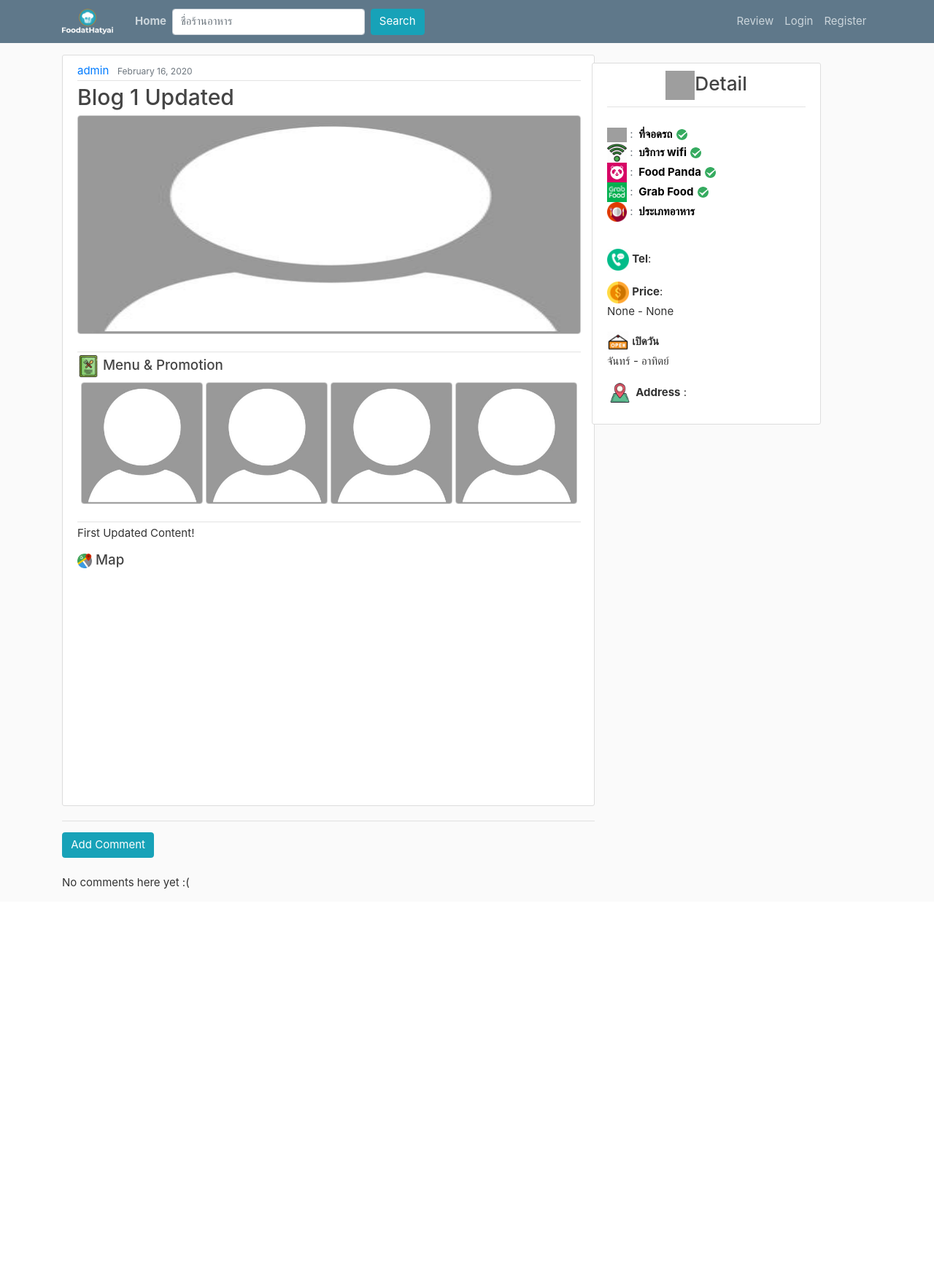
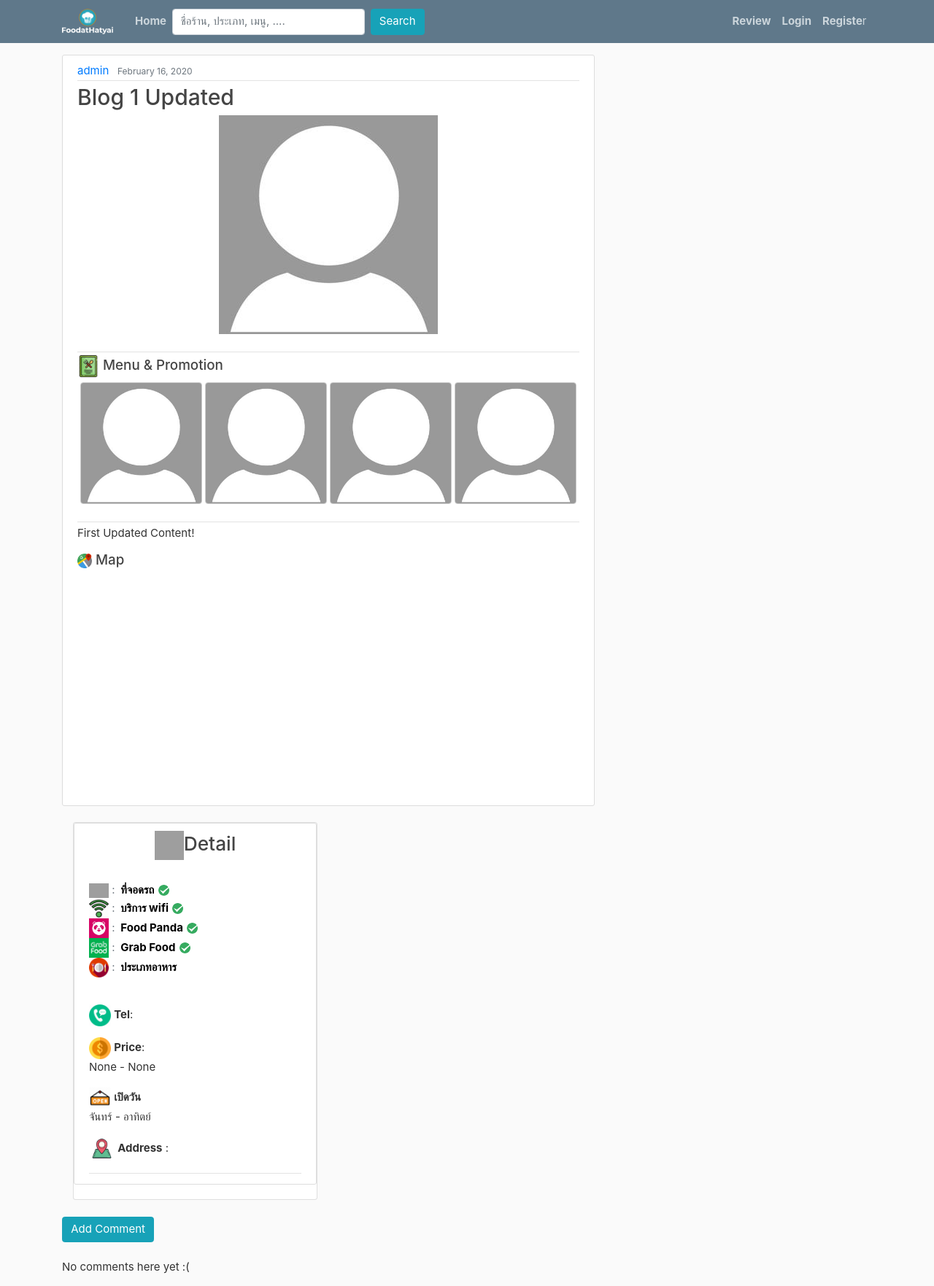
Before and after one commit to ThitiwatDisarapong/foodathatyai, a Django app: page /post/1/ in a window 1280 px wide. Shown: the whole page at 73% size. Before the commit the page ends 1219 px from the top, so only its background shows below. Run offline with Django 3.2, Linux system fonts and the light colour scheme; data comes from the database, SQL or seed files in the repository; both versions use the stored data as it was after the commit; parts of the project's set-up code (start-up, migrations or seed data) failed here and were passed over; some libraries are stand-ins or nearby versions; grey boxes are pictures that could not be loaded.

Commit message:
initial commit

```diff
--- a/blog/templates/blog/base.html
+++ b/blog/templates/blog/base.html
@@ -31,7 +31,7 @@
             <div class="navbar-nav mr-auto">
               <a class="nav-item nav-link" href="{% url 'blog-home' %}"><b>Home</b></a>
               <form method="get" action="/search" class="form-inline my-2 my-lg-0">
-                <input class="form-control mr-sm-2" type="search" placeholder="ชื่อร้านอาหาร" aria-label="Search" name="query" id="query">
+                <input class="form-control mr-sm-2" type="search" placeholder="ชื่อร้าน, ประเภท, เมนู, ...." aria-label="Search" name="query" id="query">
                 <button class="btn btn-info my-2 my-sm-0" type="submit">Search</button>
               </form>
               <!--a class="nav-item nav-link" href="{% url 'blog-about' %}"><b>About</b></a-->
@@ -48,9 +48,9 @@
 
                 <a href="{% url 'logout' %}" target="_blank" class="btn btn-outline-info" ><font color="white"><b>Logout</b></font></a>
               {% else %}
-                <a class="nav-item nav-link" href="{% url 'review' %}">Review</a>
-                <a class="nav-item nav-link" href="{% url 'login' %}">Login</a>
-                <a class="nav-item nav-link" href="{% url 'register' %}">Register</a>
+                <a class="nav-item nav-link" href="{% url 'review' %}"><b>Review</b></a>
+                <a class="nav-item nav-link" href="{% url 'login' %}"><b>Login</b></a>
+                <a class="nav-item nav-link" href="{% url 'register' %}"><b>Registe</b>r</a>
               {% endif %}
             </div>
         </div>
--- a/blog/templates/blog/post_detail.html
+++ b/blog/templates/blog/post_detail.html
@@ -1,6 +1,7 @@
 {% extends "blog/base.html" %}
 {% load static %}
 {% block content %}
+
     <article class="media content-section">
       <!--img class="rounded-circle article-img" src="{{ object.author.profile.image.url }}"-->
         <div class="media-body">
@@ -18,7 +19,7 @@
 
           <h2 class="article-title">{{ object.RestuarantName }}</a></h2>
 
-          <center><img src="{{ post.Banner.url }}"  class="w3-border w3-round" width="690" height="300"></center>
+          <center><img src="{{ post.Banner.url }}"  class="img-fluid" width="300"></center>
           <br/>
           <div class="article-metadata"></div>
           <h5><img src="{%static 'images/menu.png' %}" width="30">&nbsp;Menu & Promotion</h5>
@@ -63,58 +64,23 @@
           </center>
           <br/>
           <div class="article-metadata"></div>
-
             <p class="article-content">{{ object.content }}</p>
             <h5 ><img src="{%static 'images/googlemap.png' %}" width="20">&nbsp;Map</h5>
             <div></div>
               <iframe src="{{ object.googlemap }}"
               width="500" height="300" frameborder="0" style="border:0;" allowfullscreen=""></iframe>
 
-
-
-
         </div>
+      </article>
 
 
         <div class="col-md-6">
+          <div class="card my-4">
           <div class="content-section">
             <center><h3><img src="{%static 'images/info.png' %}" width="40"  height="40">Detail </h3></center>
-            <div class="article-metadata"></div>
+            <div class="article-metadata">
+
             <p class='text-muted'><br/>
-
-
-
-                <!-- {% if post.parking == "มี" %}
-                  <img src="{%static 'images/true.png' %}" width="20"  height="20"> &nbsp;<font color="black">ที่จอดรถ(Parking)</font> <br>
-                {% endif %}
-
-                {% if post.parking == "ไม่มี" %}
-                <img src="{%static 'images/false.png' %}" width="20"  height="20"> &nbsp;<font color="black">ที่จอดรถ(No Parking)</font> <br>
-                {% endif %}
-
-                {% if post.wifi == "มี" %}
-                  <img src="{%static 'images/true.png' %}" width="20"  height="20"> &nbsp;<font color="black"><font size="3">WIFI</font></font> <br>
-                {% endif %}
-
-                {% if post.wifi == "ไม่มี" %}
-                <img src="{%static 'images/false.png' %}" width="20"  height="20"> &nbsp;<font color="black"><font size="3">WIFI</font></font> <br>
-                {% endif %}
-
-                {% if post.foodpanda == "มี" %}
-                <img src="{%static 'images/true.png' %}" width="20"  height="20"> &nbsp;<font color="black"><font size="3">Food Panda</font></font> <br>
-                {% endif %}
-
-                {% if post.foodpanda == "ไม่มี" %}
-                <img src="{%static 'images/false.png' %}" width="20"  height="20"> &nbsp;<font color="black"><font size="3">Food Panda <img src="{%static 'images/panda.jpg' %}" width="20"  height="20"></font></font> <br>
-                {% endif %}
-
-                {% if post.grab == "มี" %}
-                <img src="{%static 'images/false.png' %}" width="20"  height="20"> &nbsp;<font color="black"><font size="3">Grab Food</font></font> <br>
-                {% endif %}
-
-                {% if post.grab == "ไม่มี" %}
-                <img src="{%static 'images/false.png' %}" width="20"  height="20"> &nbsp;<font color="black"><font size="3">Grab Food</font></font> <br>
-                {% endif %} -->
 
                 <img src="{%static 'images/parkingg.png' %}" width="27">&nbsp;:&nbsp;<b><font color="black"> ที่จอดรถ</font></b>
                   {% if post.parking == "มี" %}
@@ -186,14 +152,11 @@
                 <img src="{%static 'images/openday.png' %}" width="30">&nbsp;<b>เปิดวัน</b> <br><h7>{{ object.openday }}</h7>&nbsp;-&nbsp;<h7>{{ object.closeday }}</h7></a></p>
                 <p><img src="{%static 'images/address.png' %}" width="35">&nbsp;<b>Address</b> : <br/>{{ post.address }}</p>
 
-
             </p>
           </div>
         </div>
-
-      </article>
-
-      <hr>
+      </div>
+    </div>
 
       <a class="btn btn-info" href="{% url 'add_comment_to_post' pk=post.pk %}">Add Comment</a><br/><br/>
       {% for comment in post.comments.all %}
```
Also changed, not shown: blog/templates/blog/home.html (+10 -21 lines), db.sqlite3, media/menu_pics/decha_tjwvFq3.jpg (added).
